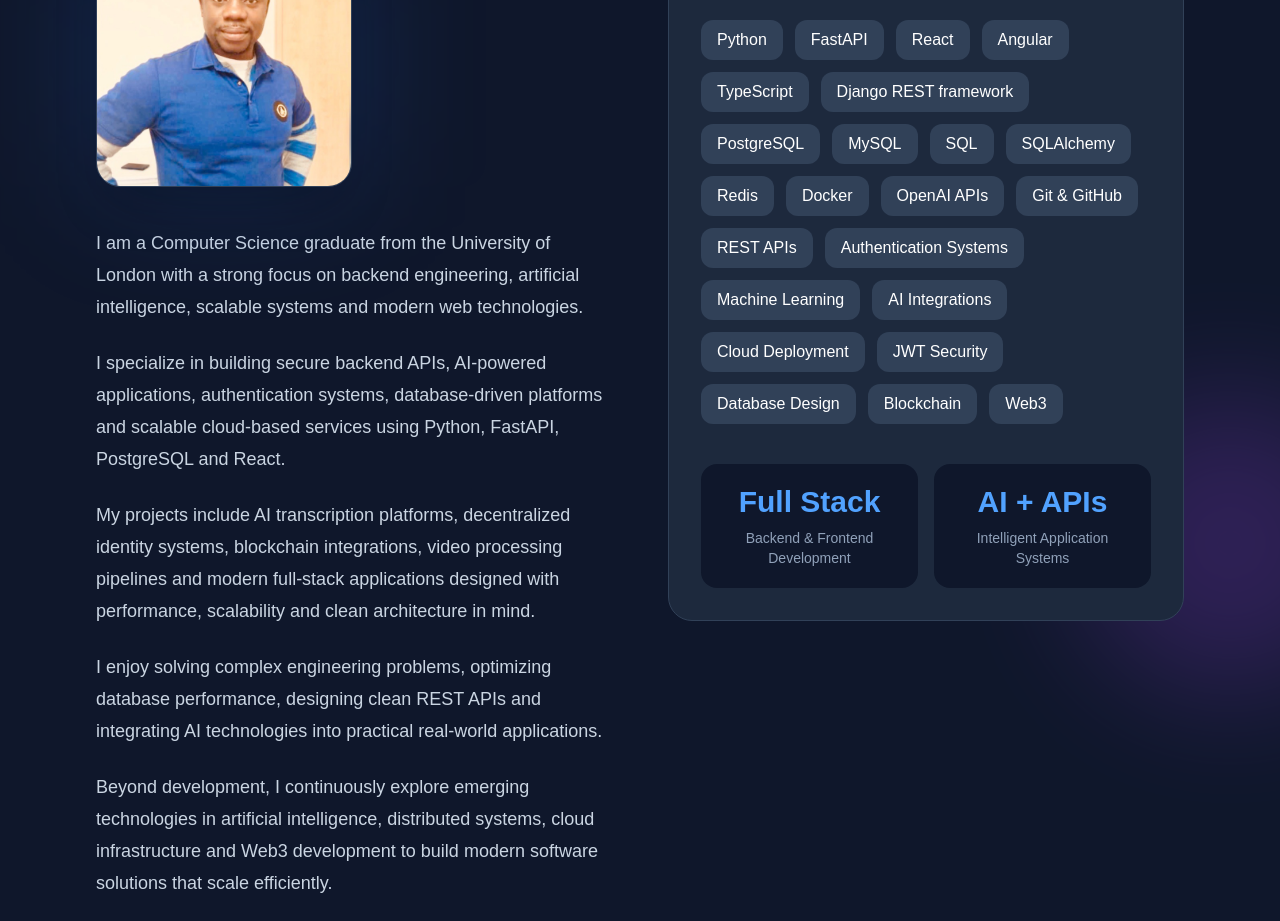
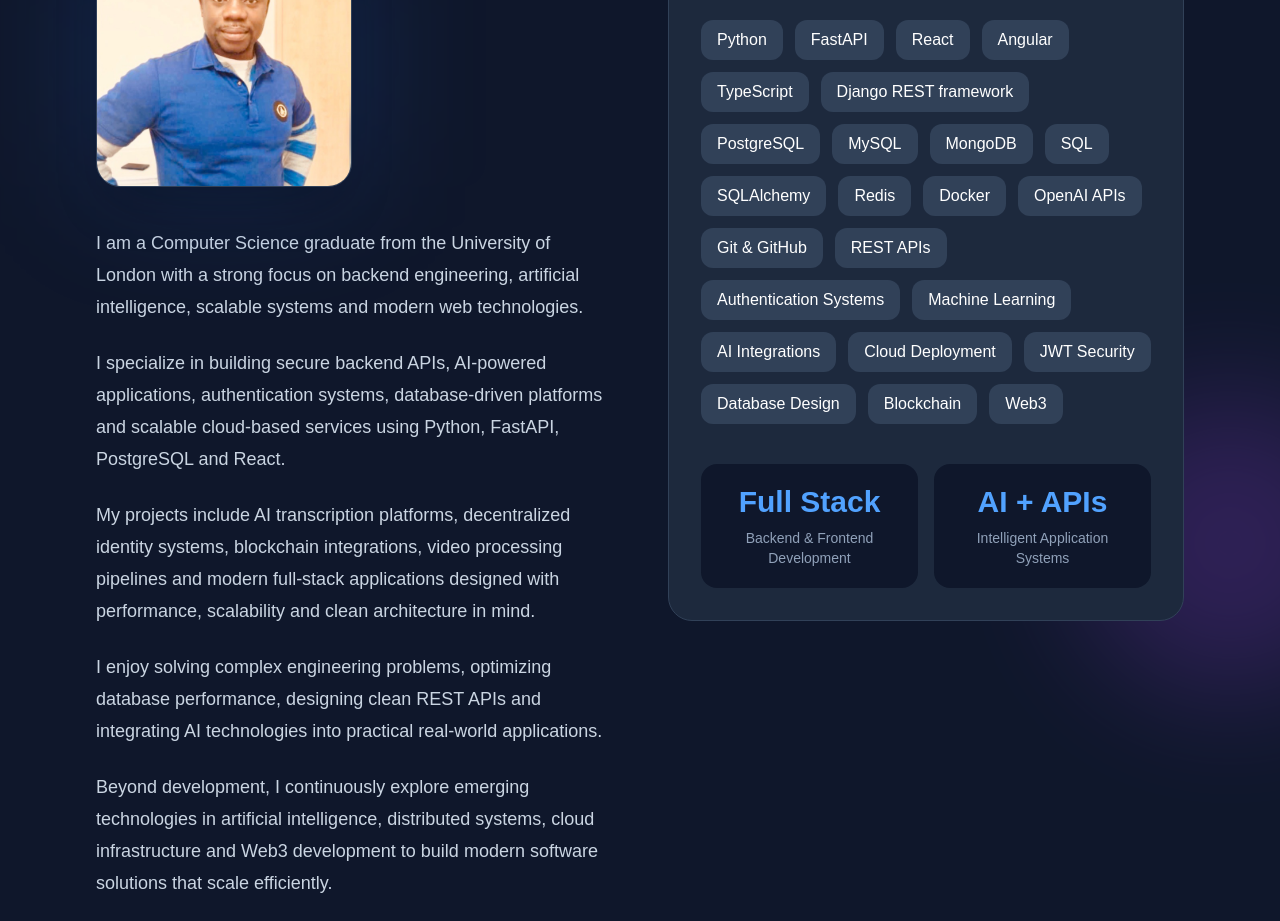
Before and after one commit to Brightiya/portfolio, a React (Vite) app: page / in a window 1280 px wide. Shown: the part 1440-2361 px from the top of the page. Built offline with nearby package versions, Linux system fonts and the light colour scheme.

Commit message:
Update About.jsx 3

```diff
--- a/src/components/About.jsx
+++ b/src/components/About.jsx
@@ -10,6 +10,7 @@ function About() {
     "Django REST framework",
     "PostgreSQL",
     "MySQL",
+    "MongoDB",
     "SQL",
     "SQLAlchemy",
     "Redis",
```
